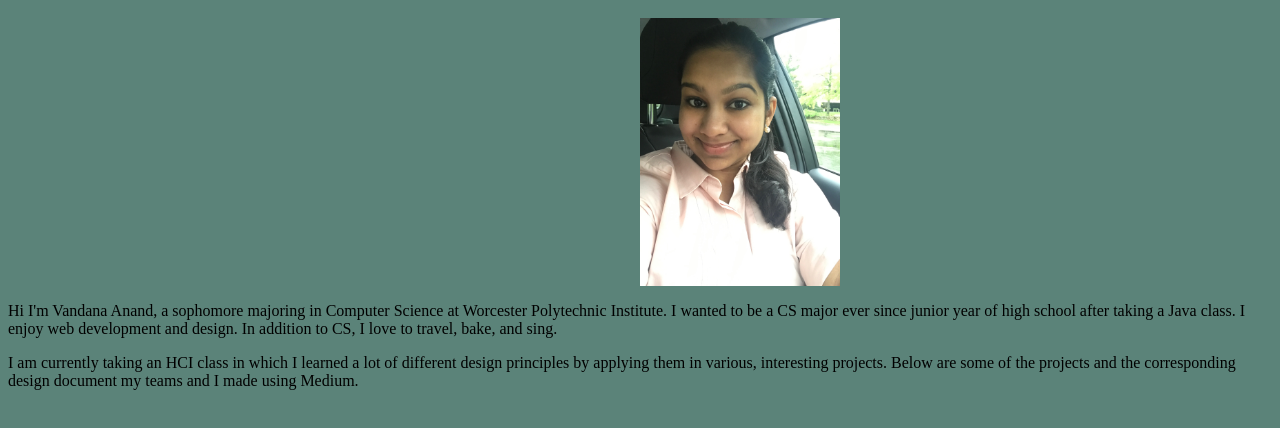
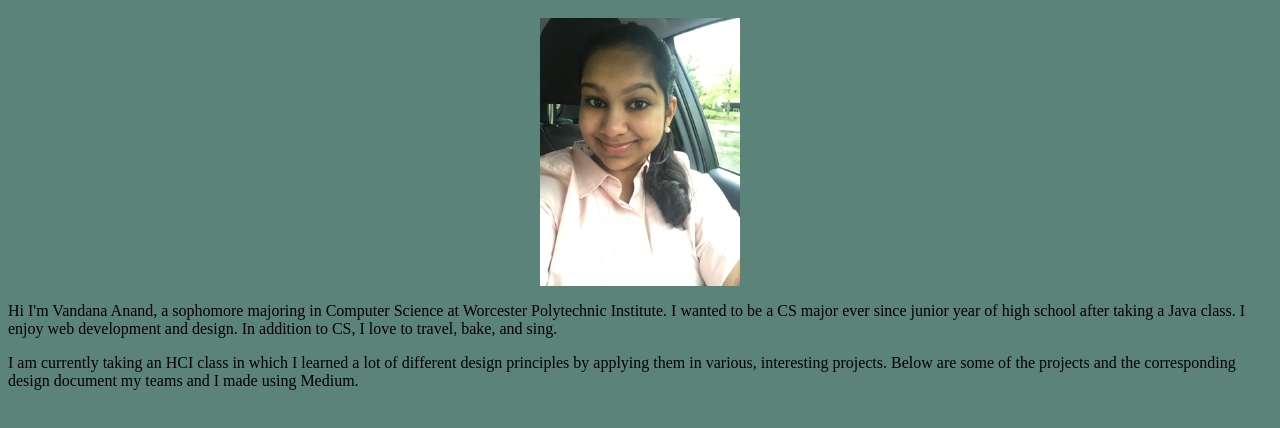
Before and after one commit to vanand23/vanand23.github.io, a plain HTML site: page index.html in a window 1280 px wide. Shown: the part 120-548 px from the top of the page. Drawn offline with Linux system fonts and the light colour scheme.

Commit message:
fourth commit

```diff
--- a/index.html
+++ b/index.html
@@ -29,8 +29,8 @@ body {
 
 .center{
 	display: block;
-	margin-left: 50%;
-	margin-right: 50%;
+	margin-left: auto;
+	margin-right: auto;
 
 }
 
```
